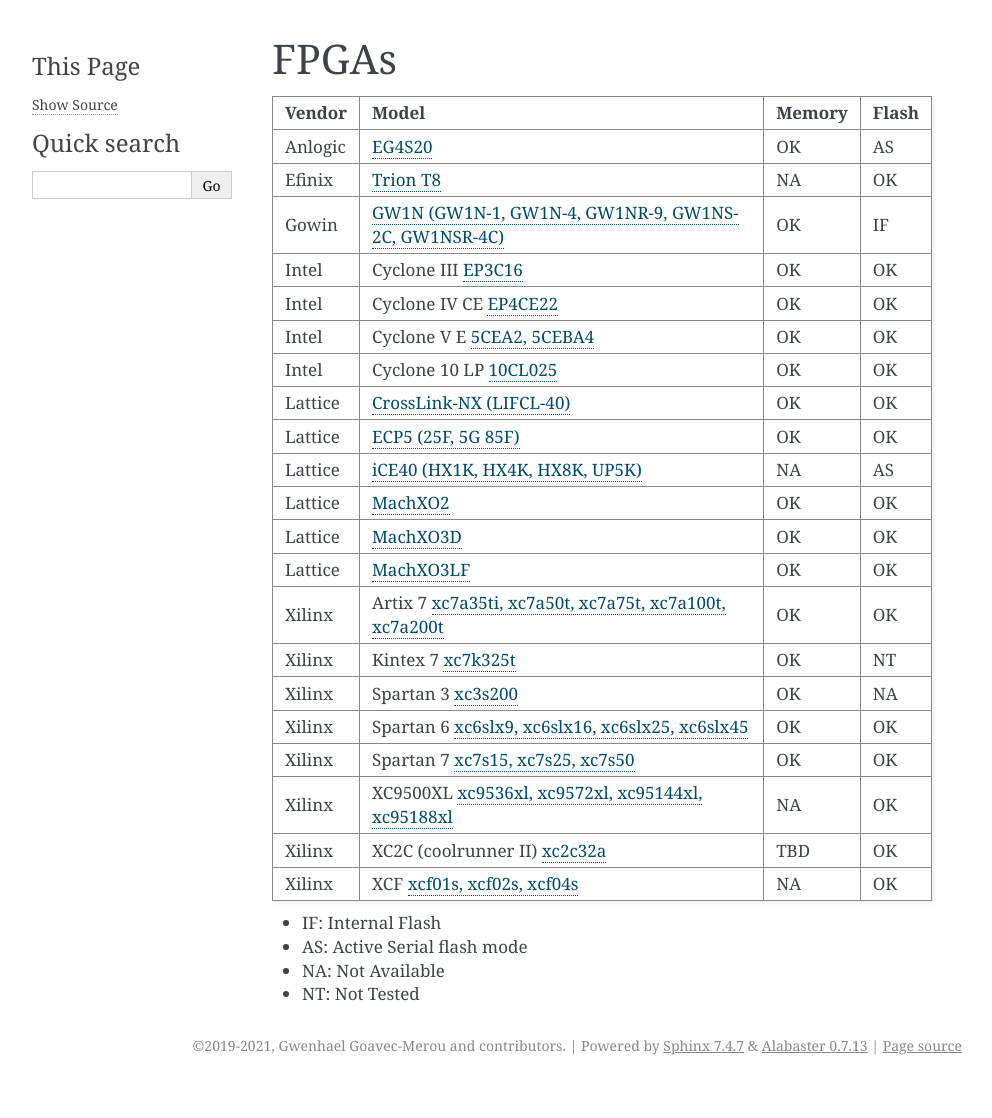
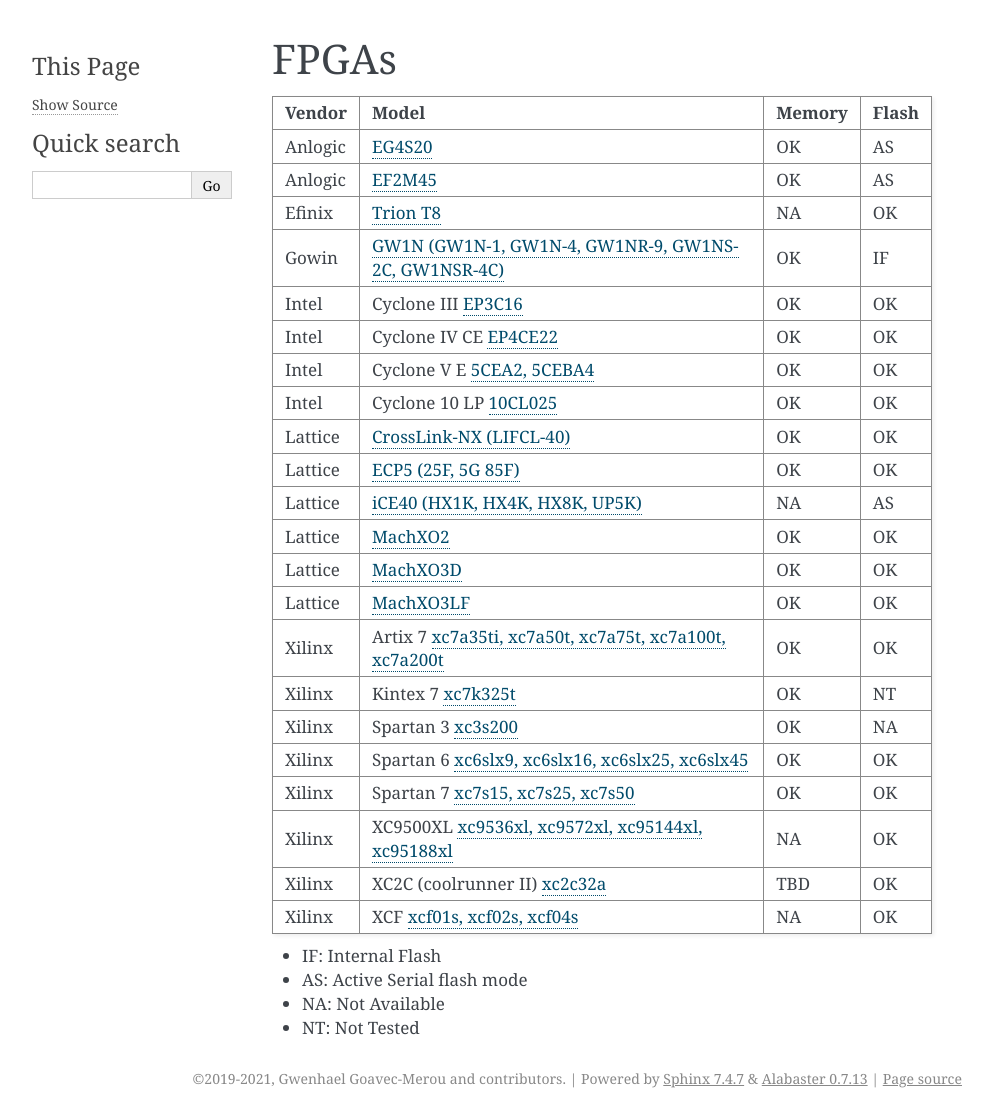
Before and after one commit to trabucayre/openFPGALoader, a Sphinx documentation site: the page built from doc/compatibility/fpga.rst, in a window 1280 px wide. Shown: the whole page, without its empty margins (148-1140 px from the left). Built offline with Sphinx 7.4.7, drawn with Linux system fonts in a browser that asks for light colours; before the commit the page ends 1085 px from its top, so only the background shows below that.

Commit message:
part: add support for Anlogic ELF2 EF2M45
Anlogic EF2M45 is a FPGA with a co-packaged 4Mbit SPI Flash, and the
JTAG interface is the same with EG4S20.

Add support for it by adding it to the part database.

SPI Flash programming and SRAM programming are both tested.

The support of EF2M45 is also documented in this commit.

Signed-off-by: Icenowy Zheng <icenowy@aosc.io>

```diff
--- a/doc/compatibility/fpga.rst
+++ b/doc/compatibility/fpga.rst
@@ -7,6 +7,7 @@
  Vendor  Model                                                                                                                               Memory Flash
 ======== =================================================================================================================================== ====== =====
 Anlogic  `EG4S20 <http://www.anlogic.com/prod_view.aspx?TypeId=10&Id=168&FId=t3:10:3>`__                                                     OK     AS
+Anlogic  `EF2M45 <http://www.anlogic.com/prod_view.aspx?TypeId=12&Id=170&FId=t3:12:3>`__                                                     OK     AS
  Efinix  `Trion T8 <https://www.efinixinc.com/products-trion.html>`__                                                                        NA     OK
   Gowin  `GW1N (GW1N-1, GW1N-4, GW1NR-9, GW1NS-2C, GW1NSR-4C) <https://www.gowinsemi.com/en/product/detail/2/>`__                            OK     IF
   Intel  Cyclone III `EP3C16 <https://www.intel.com/content/www/us/en/programmable/products/fpga/cyclone-series/cyclone-iii/support.html>`__ OK     OK
```
Also changed, not shown: 1 other file.
